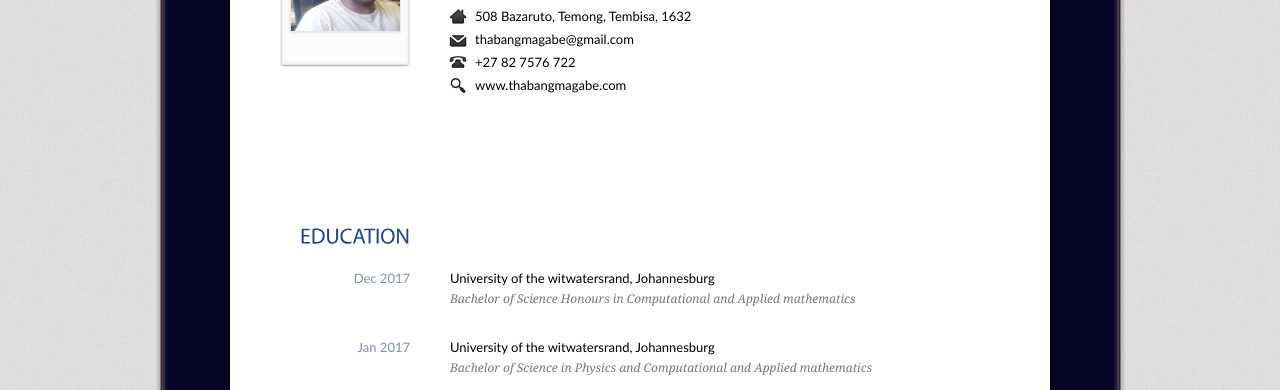
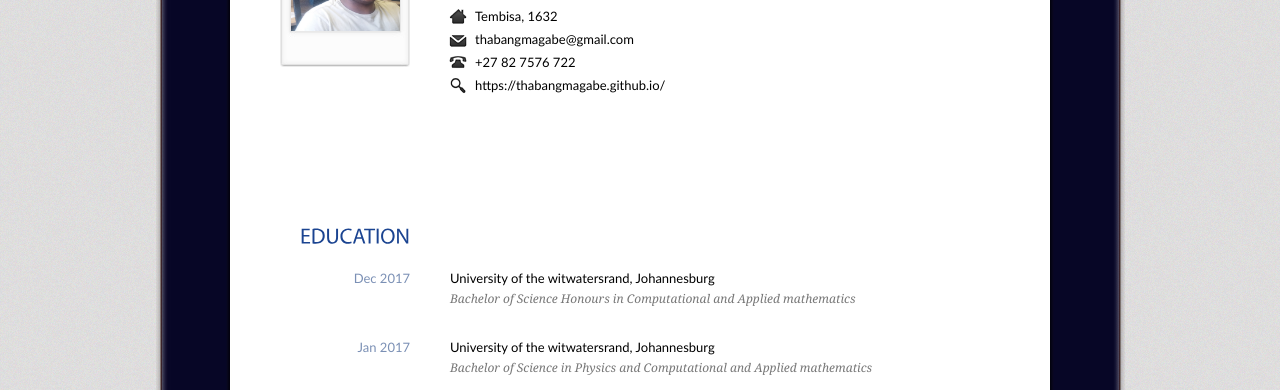
Before and after one commit to thabangmagabe/thabang.github.io, a plain HTML site: page Resume.html in a window 1280 px wide. Shown: the part 410-800 px from the top of the page. Drawn offline with Linux system fonts and the light colour scheme.

Commit message:
Update Resume.html

```diff
--- a/Resume.html
+++ b/Resume.html
@@ -78,12 +78,11 @@
             <h1 class="name">Thabang Magabe<br />
               <!-- <span>Interactive Designer</span> --></h1>
             <ul>
-              <li class="ad">508 Bazaruto, Temong,
-			    Tembisa, 1632</li>
+              <li class="ad">Tembisa, 1632</li>
 
               <li class="mail">thabangmagabe@gmail.com</li>
               <li class="tel">+27 82 7576 722</li>
-              <li class="web">www.thabangmagabe.com</li>
+              <li class="web">https://thabangmagabe.github.io/</li>
             </ul>
           </div>
           <!-- End Personal Information -->
```
